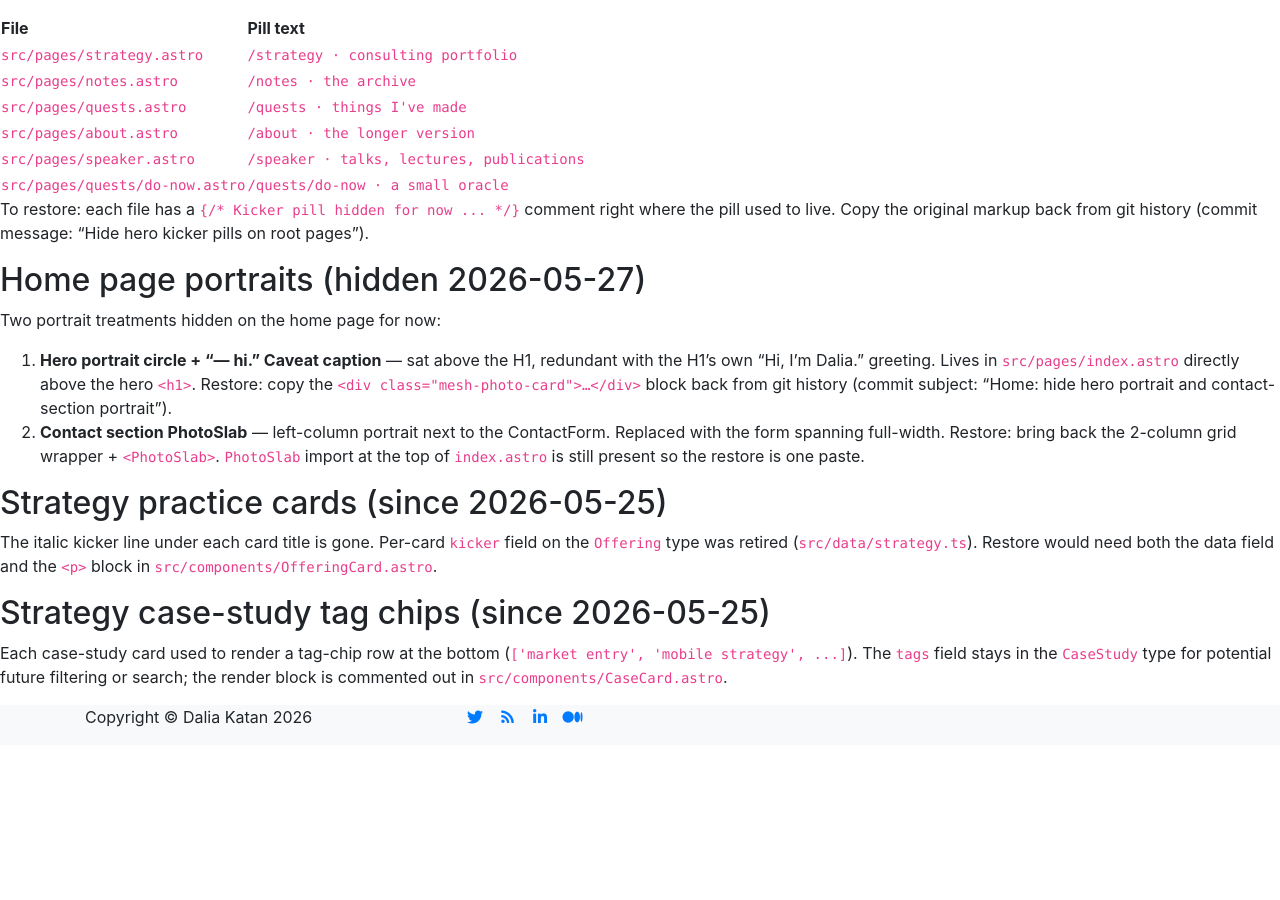
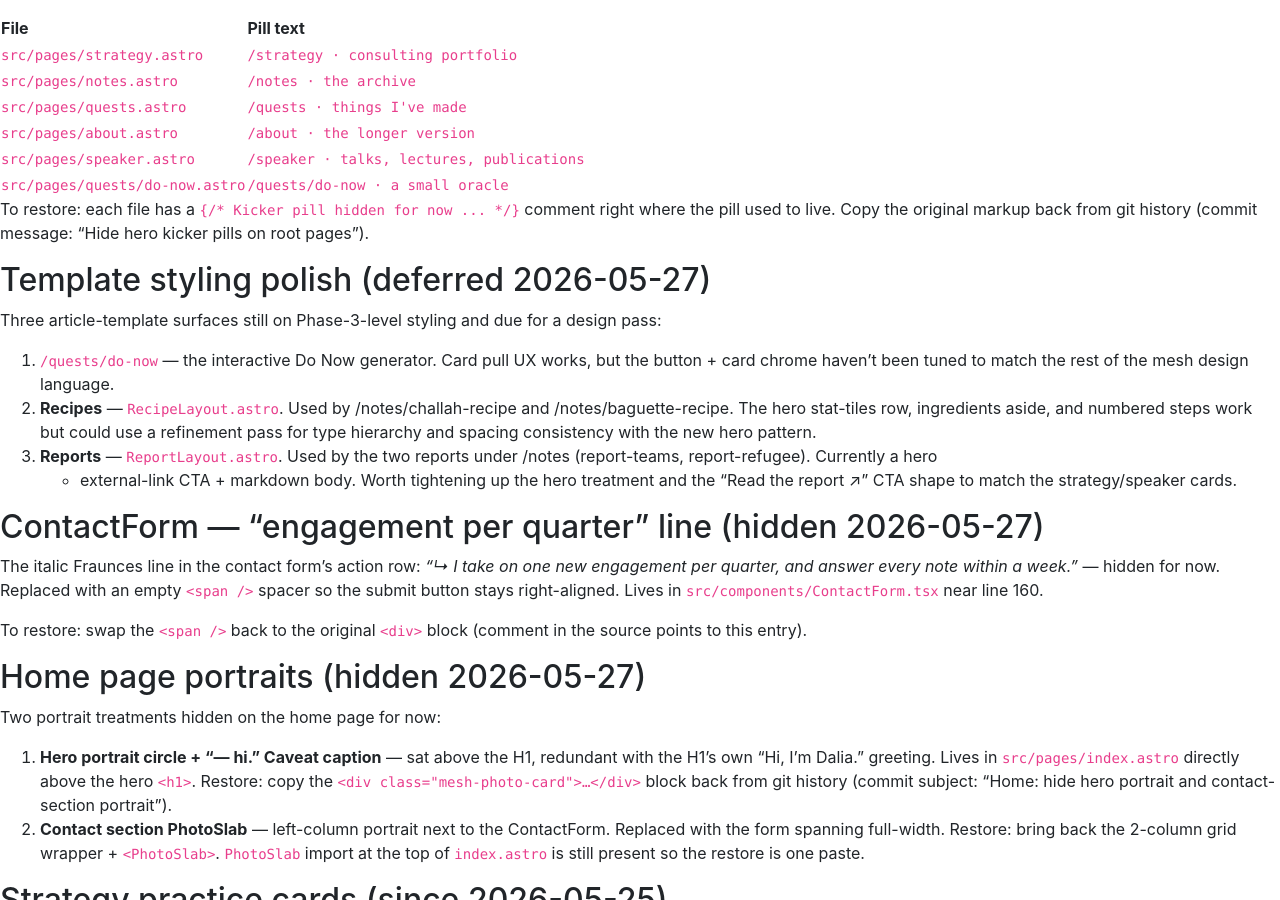
Before and after one commit to dalkat/dalkat.github.io, a Jekyll site: the page built from TODO.md, in a window 1280 px wide and 900 px high, scrolled down 295 px. Built offline with Jekyll 4.4.1, drawn with Linux system fonts in a browser that asks for light colours; nearby versions of some CDN libraries; some web fonts are replaced; our own code applies the rules of GitHub Pages for plain Markdown files; library files that are not in the unit come from our copies; before the commit the page ends 1040 px from its top, so only the background shows below that.

Commit message:
Speaker reshuffle + Field Notes subtitle + hide engagement-per-quarter line
Speaker (reshuffles per Dalia's note):
  · Moved to Product & business: Entrepreneurial Finance (Textbook,
    MIT Press, 2014), An Algorithm for Growth (Workshop, Princeton
    SEC, 2015).
  · Moved to The startup journey: Building Presently (Twitter Spaces,
    Journal, 2021).
  · Retired entirely: '9 Steps to Unlock Your Company's Competitive
    Edge'.
  · Moved Business Practice Redesign & The Future of Work from
    Product & business → Culture-building. Both whitepapers (this one
    and A New Home at Work) are now in Culture-building; kind chips
    remain WHITEPAPER. Items re-sorted year-desc within each theme.

Field Notes hero subtitle:
  'Essays, recipes, tools, and small experiments — filed by what I
   was actually thinking about when I made them. Filter by theme, or
   just browse for something to take home.'
  → 'Short essays, blogs, tools, and recipes — the trail of what
     I've been curious about.'

ContactForm:
  Hides the italic '↳ I take on one new engagement per quarter, and
  answer every note within a week.' line in the form action row.
  Replaced with an empty <span /> so the submit button stays
  right-justified via the parent's space-between. Listed in TODO.md
  for restoration.

TODO.md:
  + Template styling polish (do-now, recipes, reports) — three
    article-template surfaces still on Phase 3-level styling.
  + ContactForm engagement-per-quarter line.

```diff
--- a/TODO.md
+++ b/TODO.md
@@ -30,6 +30,36 @@ comment right where the pill used to live. Copy the original markup
 back from git history (commit message: "Hide hero kicker pills on
 root pages").
 
+## Template styling polish (deferred 2026-05-27)
+
+Three article-template surfaces still on Phase-3-level styling and
+due for a design pass:
+
+  1. `/quests/do-now` — the interactive Do Now generator. Card pull
+     UX works, but the button + card chrome haven't been tuned to
+     match the rest of the mesh design language.
+  2. **Recipes** — `RecipeLayout.astro`. Used by /notes/challah-recipe
+     and /notes/baguette-recipe. The hero stat-tiles row, ingredients
+     aside, and numbered steps work but could use a refinement pass
+     for type hierarchy and spacing consistency with the new hero
+     pattern.
+  3. **Reports** — `ReportLayout.astro`. Used by the two reports
+     under /notes (report-teams, report-refugee). Currently a hero
+     + external-link CTA + markdown body. Worth tightening up the
+     hero treatment and the "Read the report ↗" CTA shape to match
+     the strategy/speaker cards.
+
+## ContactForm — "engagement per quarter" line (hidden 2026-05-27)
+
+The italic Fraunces line in the contact form's action row:
+*"↳ I take on one new engagement per quarter, and answer every note
+within a week."* — hidden for now. Replaced with an empty `<span />`
+spacer so the submit button stays right-aligned. Lives in
+`src/components/ContactForm.tsx` near line 160.
+
+To restore: swap the `<span />` back to the original `<div>` block
+(comment in the source points to this entry).
+
 ## Home page portraits (hidden 2026-05-27)
 
 Two portrait treatments hidden on the home page for now:
```
Also changed, not shown: src/components/ContactForm.tsx (+5 -10 lines), src/data/speaker.ts (+9 -10 lines), 1 other file.
